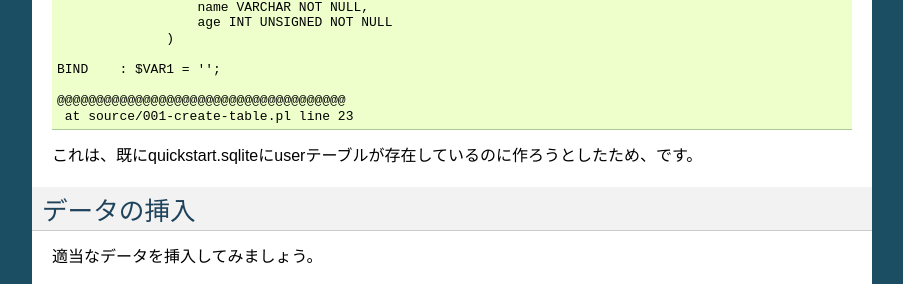
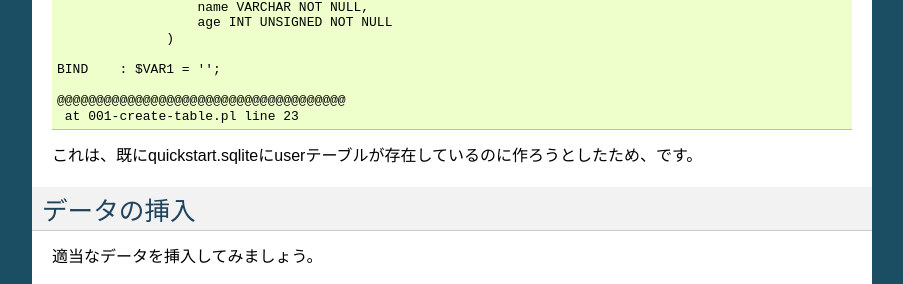
Before and after one commit to walf443/teng-doc, a Sphinx documentation site: the page built from source/quickstart.rst, in a window 1280 px wide and 1400 px high, scrolled down 1305 px. Shown: the part 385-669 px from the top of the window, without its empty margins (198-1101 px from the left). Built offline with Sphinx 7.4.7, drawn with Linux system fonts in a browser that asks for light colours; some of the changed text lies outside the part shown; grey boxes are pictures that could not be loaded.

Commit message:
source/では参照しないことにしました

```diff
--- a/source/quickstart.rst
+++ b/source/quickstart.rst
@@ -83,7 +83,7 @@ userテーブルができていますね。
     BIND    : $VAR1 = '';
 
     @@@@@@@@@@@@@@@@@@@@@@@@@@@@@@@@@@@@@
-     at source/001-create-table.pl line 23
+     at 001-create-table.pl line 23
 
 これは、既にquickstart.sqliteにuserテーブルが存在しているのに作ろうとしたため、です。
 
@@ -98,7 +98,7 @@ userテーブルができていますね。
 
 .. literalinclude:: ./quickstart/create-teng-instance.pl
 
-これを、source/以下にcreate-teng-instance.plとして保存し、先ほどのコードを下記のように変更します。
+これを、create-teng-instance.plとして保存し、先ほどのコードを下記のように変更します。
 
 .. literalinclude:: ./quickstart/insert-user-fix.pl
 
```
